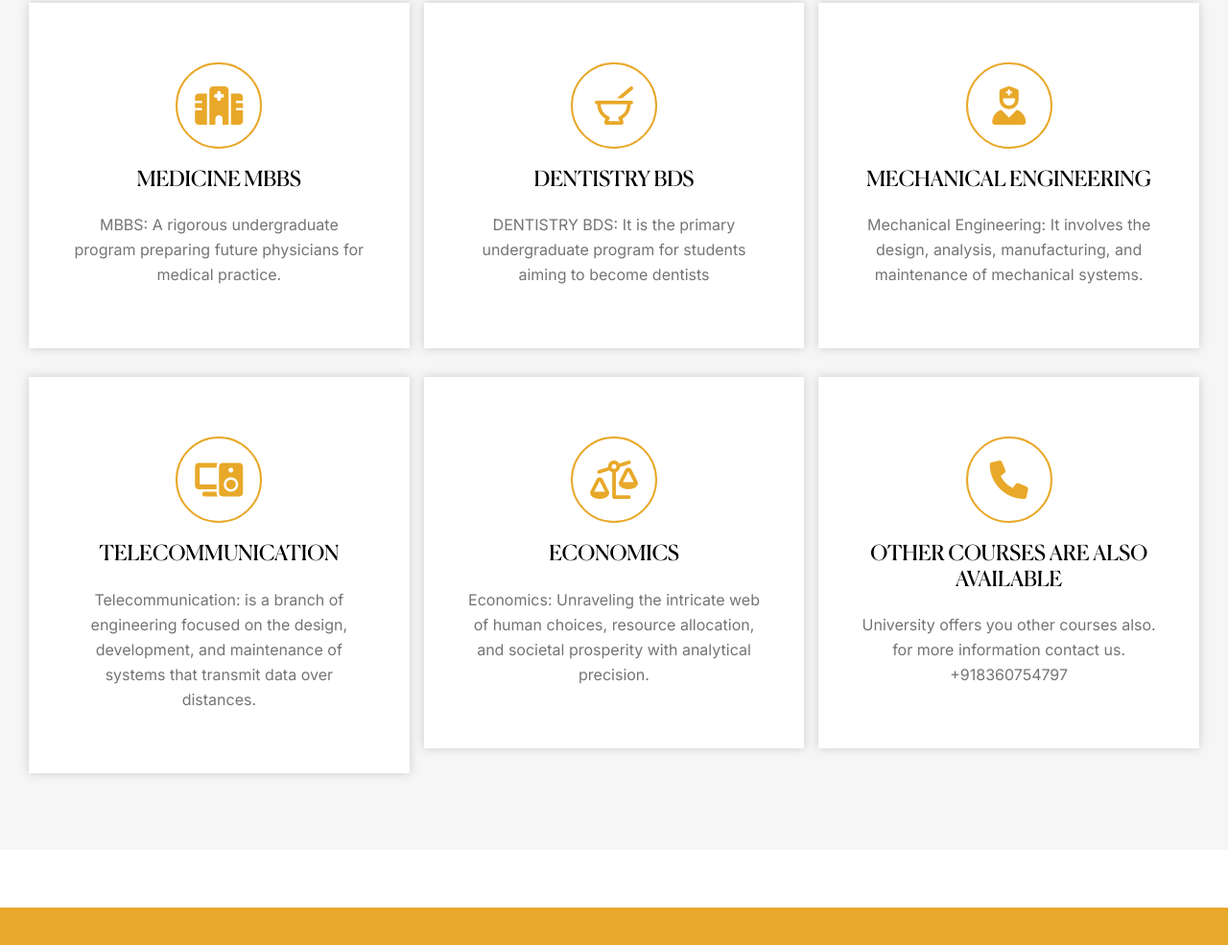
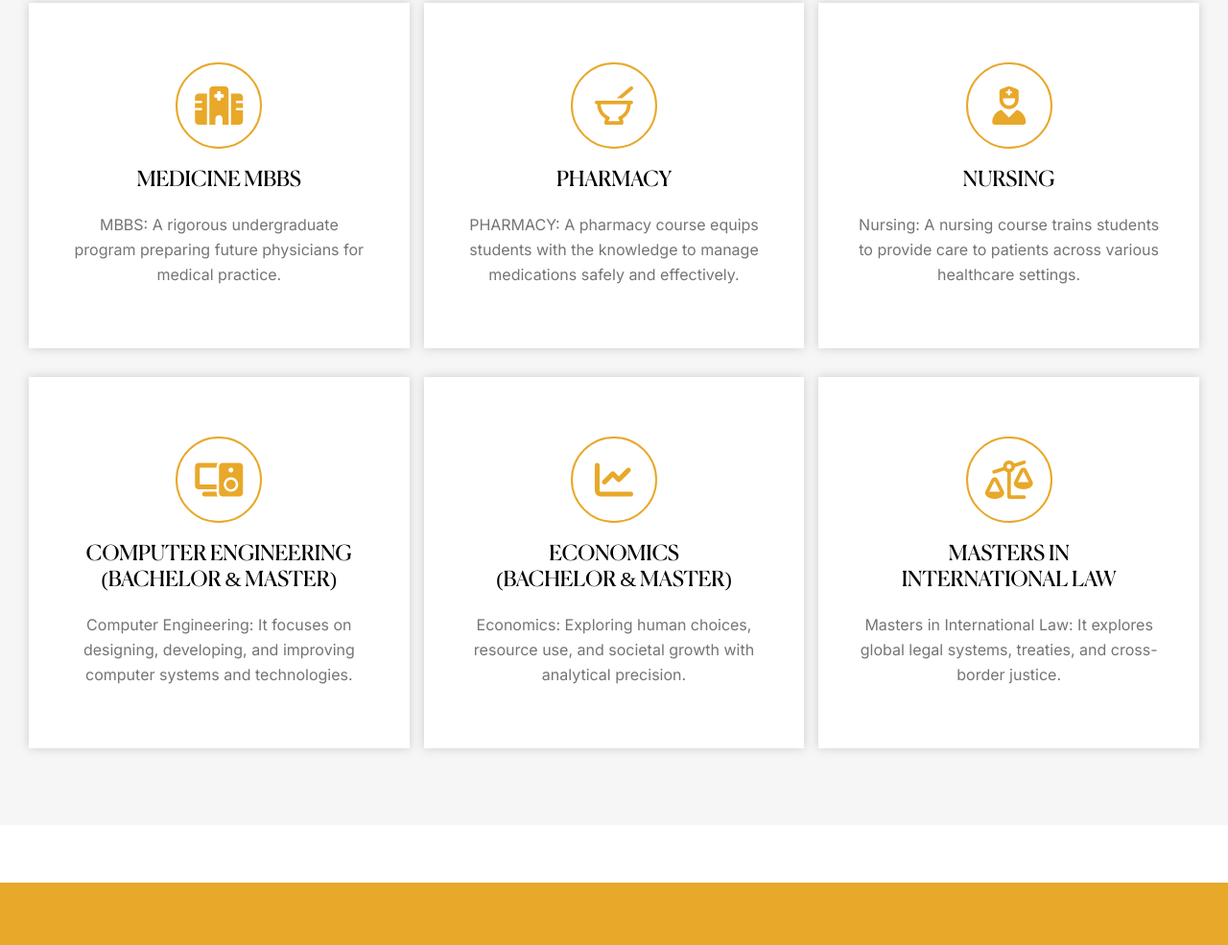
Before and after one commit to devops-89/kragjuevac, a plain HTML site: page index.html in a window 1280 px wide. Shown: the part 2470-3455 px from the top of the page at 96% size. Drawn offline with nearby package versions, Linux system fonts and the light colour scheme; some packages are replaced by stand-ins of ours; a script that the page names is missing.

```diff
--- a/index.html
+++ b/index.html
@@ -657,9 +657,9 @@
                         <div class="col-md-4 col-sm-6 equal-height">
                             <div class="itemmeid">
                                 <i class="fa-regular fa-mortar-pestle"></i>
-                                <h4 class="">Dentistry BDS</h4>
+                                <h4 class="">PHARMACY</h4>
                                 <p>
-                                  DENTISTRY BDS: It is the primary undergraduate program for students aiming to become dentists
+                                PHARMACY: A pharmacy course equips students with the knowledge  to  manage medications safely and effectively.
                                 </p>
                             </div>
                         </div>
@@ -669,10 +669,10 @@
                         <div class="col-md-4 col-sm-6 equal-height">
                             <div class="itemmeid">
                                 <i class="fa-solid fa-user-nurse"></i>
-                                <h4 class="">Mechanical Engineering
+                                <h4 class="">NURSING
                                 </h4>
                                 <p>
-                                    Mechanical Engineering: It involves the design, analysis, manufacturing, and maintenance of mechanical systems.
+                                    Nursing: A nursing course trains students to provide care to patients across various healthcare settings.
                                 </p>
                             </div>
                         </div>
@@ -682,9 +682,21 @@
                         <div class="col-md-4 col-sm-6 equal-height">
                             <div class="itemmeid">
                                 <i class="fa-solid fa-computer-speaker"></i>
-                                <h4 class="">Telecommunication</h4>
+                                <h4 class="">Computer Engineering<br/>(Bachelor & Master)</h4>
                                 <p>
-                                    Telecommunication: is a branch of engineering focused on the design, development, and maintenance of systems that transmit data over distances.
+                                    Computer Engineering: It focuses on designing, developing, and improving computer systems and technologies.
+                                </p>
+                            </div>
+                        </div>
+                        <!-- End Single Item -->
+
+                        <!-- Single Item -->
+                        <div class="col-md-4 col-sm-6 equal-height">
+                            <div class="itemmeid">
+                                <i class="fas fa-chart-line"></i>
+                                <h4 class="">Economics<br/> (Bachelor & Master)</h4>
+                                <p>
+                                    Economics: Exploring human choices, resource use, and societal growth with analytical precision.
                                 </p>
                             </div>
                         </div>
@@ -694,25 +706,9 @@
                         <div class="col-md-4 col-sm-6 equal-height">
                             <div class="itemmeid">
                                 <i class="fa-regular fa-scale-unbalanced"></i>
-                                <h4 class="">Economics</h4>
+                                <h4 class="">Masters in International Law</h4>
                                 <p>
-                                    Economics: Unraveling the intricate web of human choices, resource allocation, and
-                                    societal prosperity with analytical precision.
-                                </p>
-                            </div>
-                        </div>
-                        <!-- End Single Item -->
-
-                        <!-- Single Item -->
-                        <div class="col-md-4 col-sm-6 equal-height">
-                            <div class="itemmeid">
-                                <i class="fa-solid fa-phone"></i>
-                                <h4 class="">OTHER COURSES ARE ALSO AVAILABLE</h4>
-                                <p>
-                                    University offers you other courses also. for more information contact us.
-
-                                    +918360754797
-
+                                    Masters in International Law: It explores global legal systems, treaties, and cross-border justice.
                                 </p>
                             </div>
                         </div>
```
